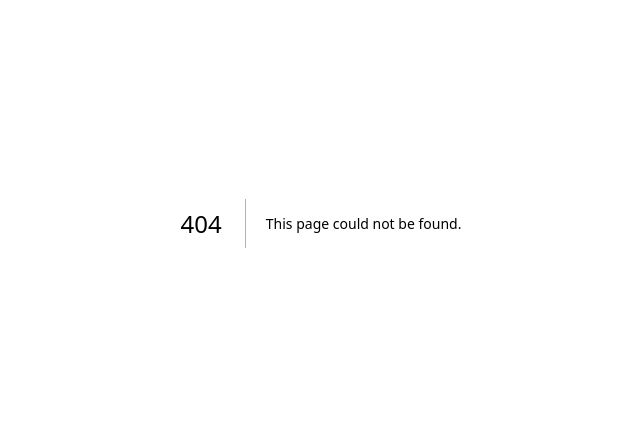
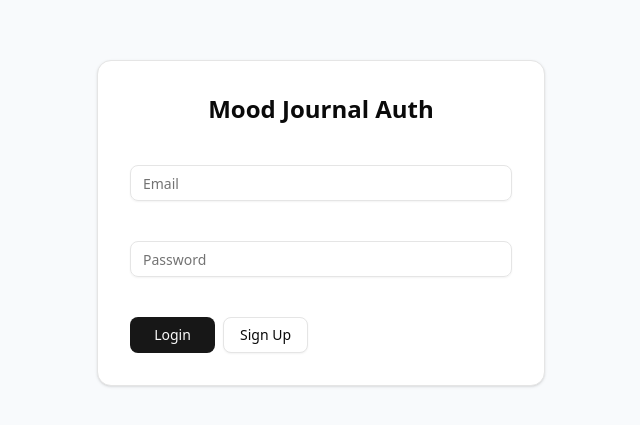
Before and after one commit to soroqn1/Mood-Journal, a Next.js app: page /login in a window 1280 px wide. Before the commit this address had no page. Shown: the part 177-602 px from the top of the page, without its empty margins (319-959 px from the left). Built offline with nearby package versions, Linux system fonts and the light colour scheme; no server answers.

Commit message:
add user authentication with a dedicated login page and associate new chats with the authenticated user

```diff
--- /dev/null
+++ b/src/app/login/page.tsx
@@ -0,0 +1,43 @@
+"use client";
+
+import { useState } from "react";
+import { supabase } from "@/lib/supabase";
+import { Button } from "@/components/ui/button";
+import { Input } from "@/components/ui/input";
+import { Card } from "@/components/ui/card";
+import { useRouter } from "next/navigation";
+
+export default function LoginPage() {
+    const [email, setEmail] = useState("");
+    const [password, setPassword] = useState("");
+    const router = useRouter();
+
+    const handleLogin = async (type: 'login' | 'signup') => {
+        const { error } = type === 'login'
+            ? await supabase.auth.signInWithPassword({ email, password })
+            : await supabase.auth.signUp({ email, password });
+
+        if (error) alert(error.message);
+        else router.push("/");
+    };
+
+    return (
+        <div className="flex min-h-screen items-center justify-center bg-slate-50">
+            <Card className="p-8 w-full max-w-md space-y-4">
+                <h1 className="text-2xl font-bold text-center">Mood Journal Auth</h1>
+                <Input placeholder="Email" value={email} onChange={e => setEmail(e.target.value)} />
+                <Input type="password" placeholder="Password" value={password} onChange={e => setPassword(e.target.value)} />
+                <div className="flex gap-2">
+                    <div className="grid grid-cols-2 gap-2">
+                        <Button onClick={() => handleLogin('login')}>
+                            Login
+                        </Button>
+                        <Button variant="outline" onClick={() => handleLogin('signup')}>
+                            Sign Up
+                        </Button>
+                    </div>
+                </div>
+            </Card>
+        </div>
+    );
+}
--- a/src/app/page.tsx
+++ b/src/app/page.tsx
@@ -1,11 +1,32 @@
 "use client";
 
-import { useState } from "react";
+import { useEffect, useState } from "react";
+import { useRouter } from "next/navigation";
+import { supabase } from "@/lib/supabase";
 import Sidebar from "@/components/Sidebar";
 import ChatForm from "@/components/ChatForm";
 
 export default function Home() {
+  const [user, setUser] = useState<any>(null);
   const [activeChatId, setActiveChatId] = useState<string | null>(null);
+  const [loading, setLoading] = useState(true);
+  const router = useRouter();
+
+  useEffect(() => {
+    const checkUser = async () => {
+      const { data } = await supabase.auth.getUser();
+      if (!data.user) {
+        router.push("/login");
+      } else {
+        setUser(data.user);
+      }
+      setLoading(false);
+    };
+    checkUser();
+  }, [router]);
+
+  if (loading) return <div className="flex h-screen items-center justify-center">Loading...</div>;
+  if (!user) return null;
 
   return (
     <div className="flex h-screen bg-slate-50">
@@ -15,7 +36,9 @@ export default function Home() {
           <ChatForm chatId={activeChatId} />
         ) : (
           <div className="text-center">
-            <h1 className="text-4xl font-bold text-slate-900 mb-4">Mood Journal AI</h1>
+            <h1 className="text-4xl font-bold text-slate-900 mb-4 text-gradient bg-clip-text text-transparent bg-gradient-to-r from-blue-600 to-indigo-600">
+              Welcome, {user.email?.split('@')[0]}
+            </h1>
             <p className="text-slate-500">Pick a chat or start a new one to begin your reflection.</p>
           </div>
         )}
--- a/src/components/Sidebar.tsx
+++ b/src/components/Sidebar.tsx
@@ -39,9 +39,10 @@ export default function Sidebar({ activeChatId, onSelectChat }: SidebarProps) {
     };
 
     const createNewChat = async () => {
+        const { data: userData } = await supabase.auth.getUser();
         const { data, error } = await supabase
             .from('chats')
-            .insert([{ title: `Chat ${chats.length + 1}` }])
+            .insert([{ title: `Chat ${chats.length + 1}`, user_id: userData.user?.id }])
             .select()
             .single();
 
```
